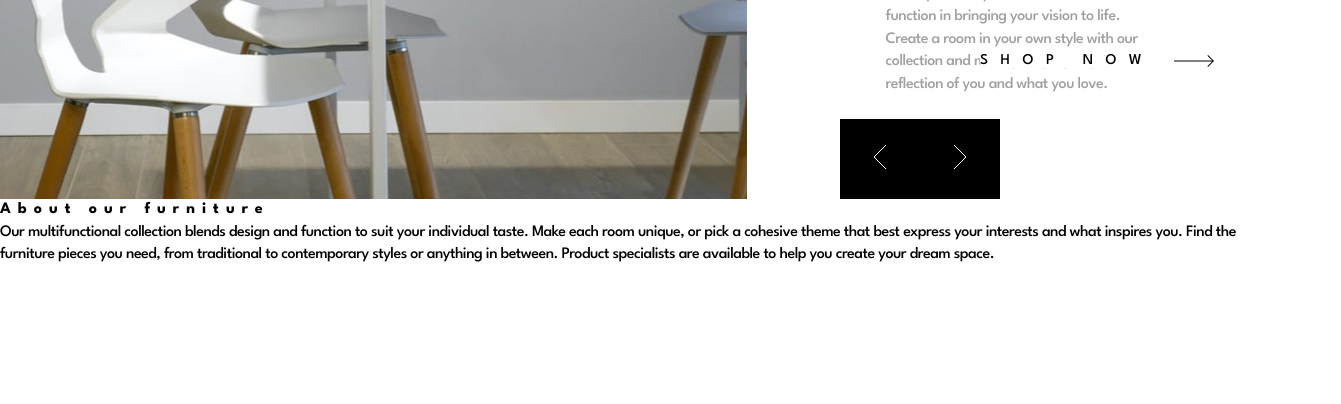
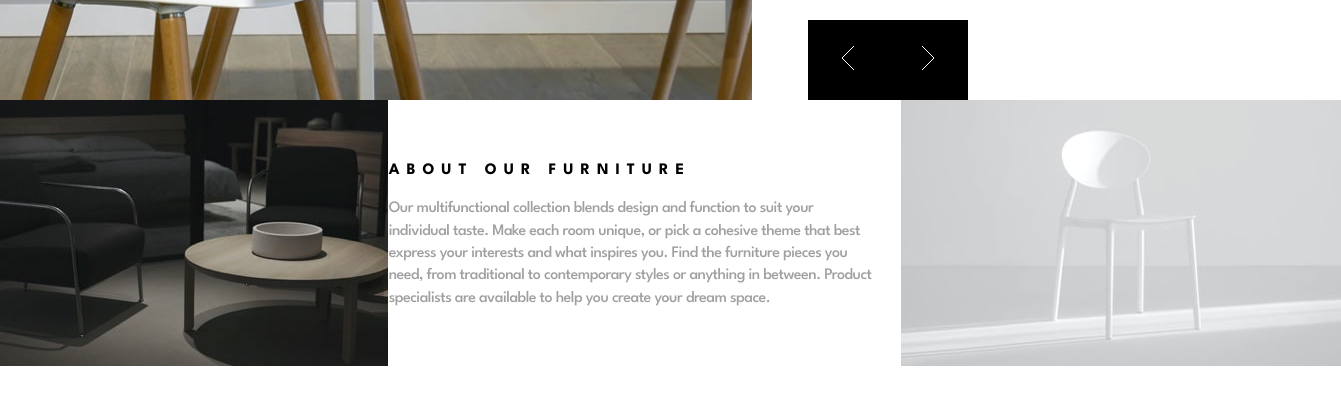
Before and after one commit to Star-Mdakane/room-homepage-with-bem-and-sass, a website: page index.html in a window 1280 px wide. Shown: the part 434-838 px from the top of the page, 1341 px wide, since content can reach past the window. Drawn offline with Linux system fonts and the light colour scheme.

Commit message:
grid section desktop

```diff
--- a/index.html
+++ b/index.html
@@ -193,12 +193,13 @@
     </section>
     <section class="grid">
       <div class="grid__dark-image-container">
-
+        <img src="./images/image-about-dark.jpg" alt="" class="grid__dark-image">
       </div>
-      <article class="grid__content">
-        <h2 class="grid__title text-3-b">
-          About our furniture
-          </21>
+      <div class="grid__content-container">
+        <article class="grid__content">
+          <h2 class="grid__title text-3-b">
+            About our furniture
+          </h2>
           <p class="grid__text text-3-m">
 
             Our multifunctional collection blends design and function to suit your individual taste.
@@ -206,9 +207,11 @@
             inspires you. Find the furniture pieces you need, from traditional to contemporary styles
             or anything in between. Product specialists are available to help you create your dream space.
           </p>
-      </article>
+        </article>
+      </div>
+
       <div class="grid__light-image-container">
-
+        <img src="./images/image-about-light.jpg" alt="" class="grid__light-image">
       </div>
     </section>
   </div>
--- a/scss/layout/_grid.scss
+++ b/scss/layout/_grid.scss
@@ -0,0 +1,23 @@
+@use "../abstracts" as *;
+
+.grid {
+    width: 100%;
+    height: px-rem(266);
+    display: grid;
+    grid-template-columns: 29.17% 40.27% 30.56%;
+}
+
+.grid__content-container {
+    display: flex;
+    align-items: center;
+    justify-content: center;
+}
+
+.grid__content {
+    @extend %article-format;
+    width: px-rem(484);
+
+    h2 {
+        text-transform: uppercase;
+    }
+}
```
Also changed, not shown: css/main.css.
